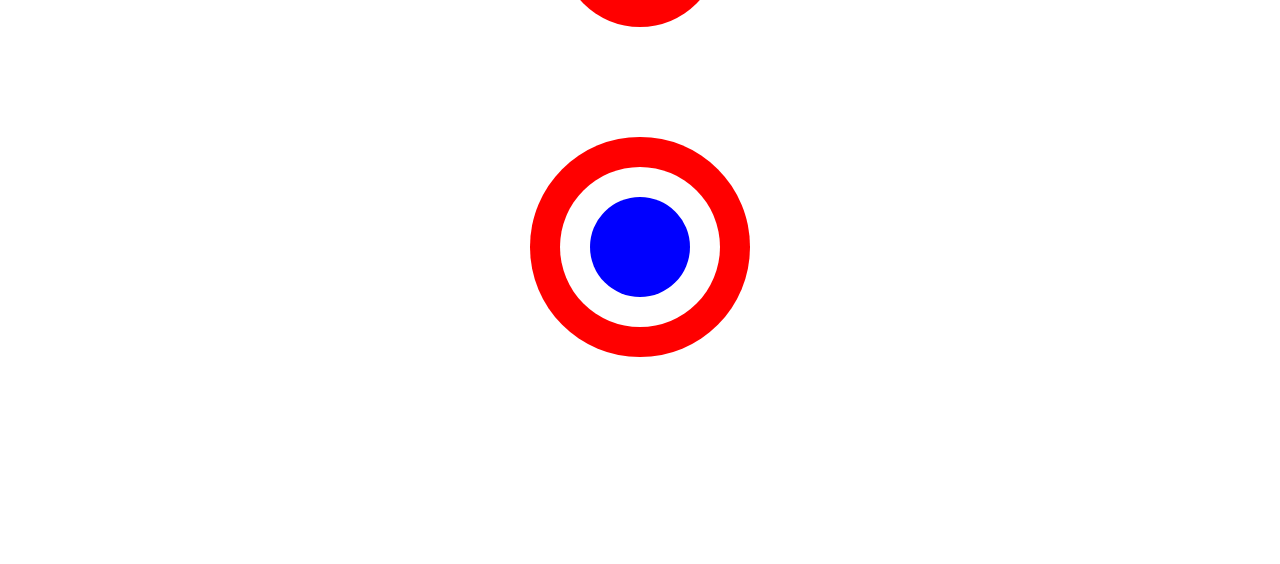
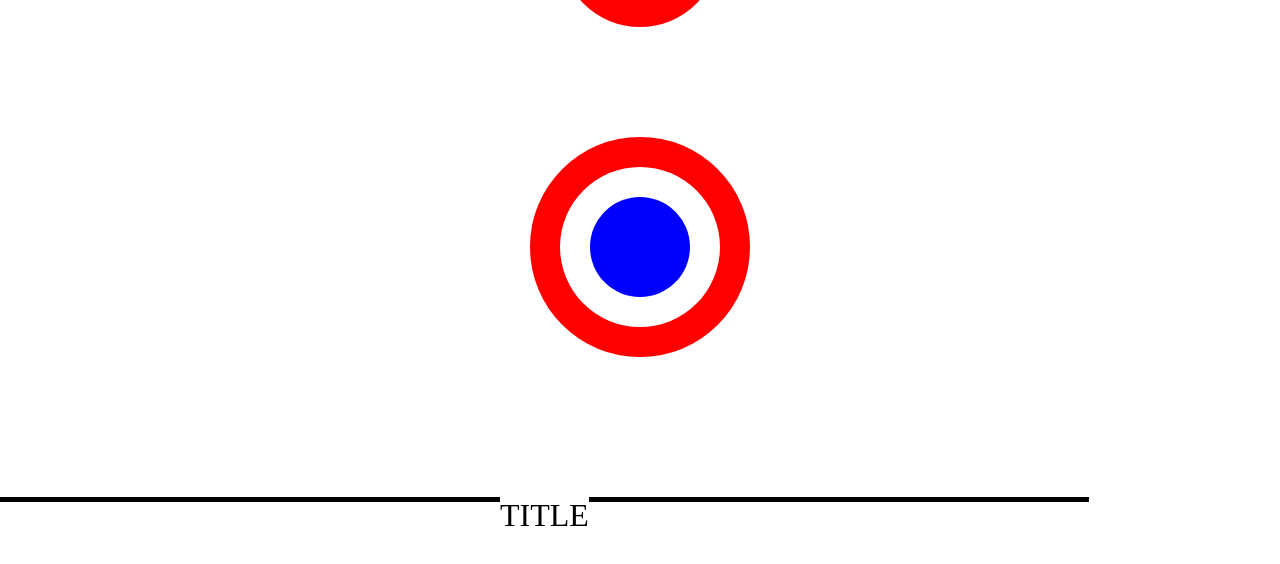
Before and after one commit to natatalylen/natatalylen.github.io, a plain HTML site: page circle/index.html in a window 1280 px wide. Shown: the part 803-1367 px from the top of the page. Before the commit the page ends 1300 px from the top, so only its background shows below. Drawn offline with Linux system fonts and the light colour scheme.

Commit message:
Add files via upload

```diff
--- a/circle/index.html
+++ b/circle/index.html
@@ -12,6 +12,7 @@
 		<div class='circle_3'></div>
 		<div class='circle_4'></div>
 
+		<span>TITLE</span>
 
 	</body>
 </html>
--- a/circle/styles/styles.css
+++ b/circle/styles/styles.css
@@ -67,3 +67,33 @@
               0 0 0 60px red;
   border-radius: 50%;
 }
+
+span {
+  display: block;
+  float: left;
+  text-align: center;
+  margin-bottom: 500px;
+  font-size: 2em;
+   text-align: center;
+
+
+}
+
+span:before{
+  content:'';
+  display: block;
+  width: 500px;
+  height: 5px;
+  background: black;
+  float: left;
+}
+
+span:after{
+  content:'';
+  display: block;
+  width: 500px;
+  height: 5px;
+  background: black;
+  float: right;
+
+}
```
